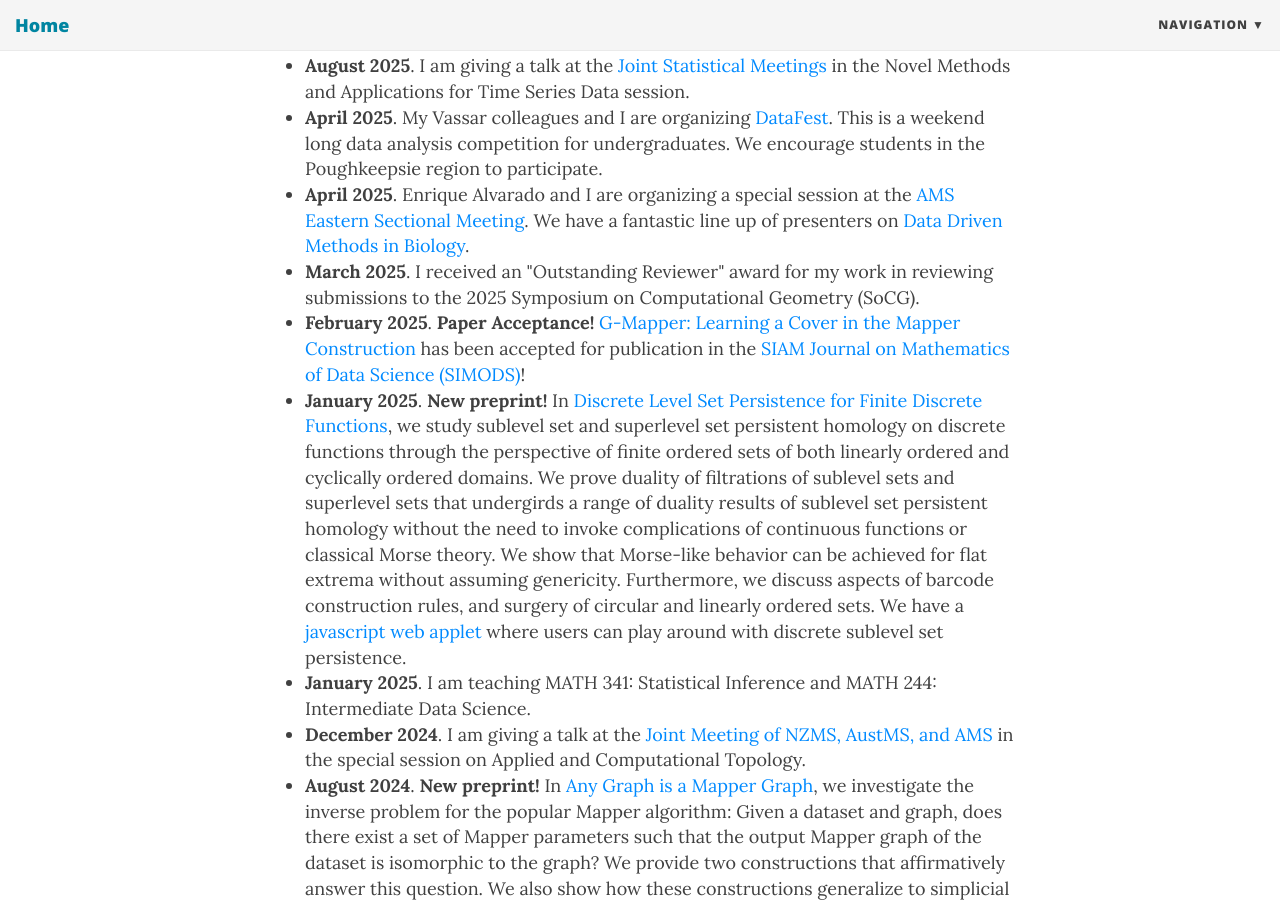
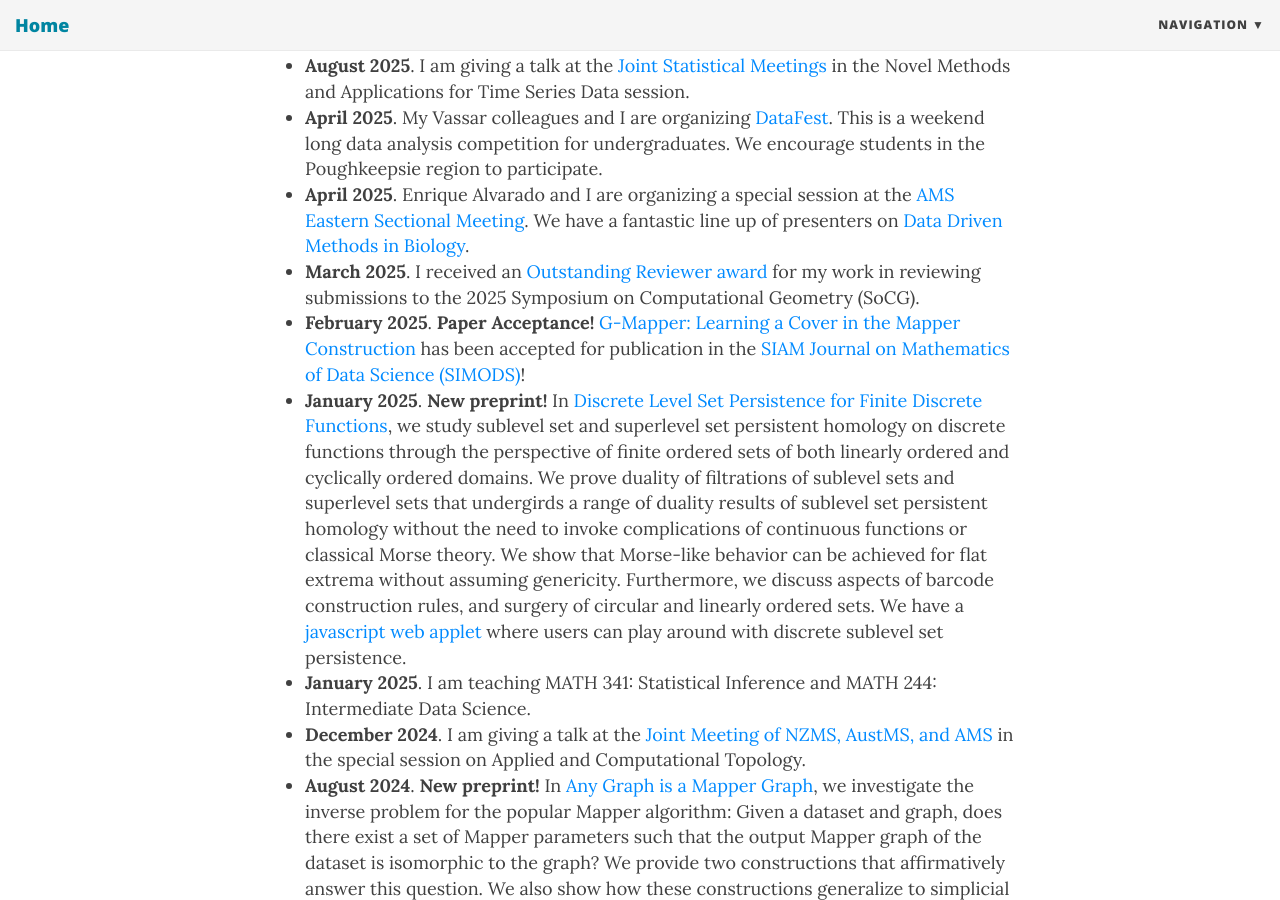
Before and after one commit to robinbelton/robinbelton.github.io, a Jekyll site: the page built from index.html, in a window 1280 px wide and 900 px high, scrolled down 820 px. Built offline with Jekyll 4.4.1, drawn with Linux system fonts in a browser that asks for light colours; nearby versions of some CDN libraries; the list of posts is cut into pages by our own code.

Commit message:
Update homepage

```diff
--- a/index.html
+++ b/index.html
@@ -21,7 +21,7 @@ Hello! I am an Assistant Professor in the Department of Mathematics and Statisti
     <li><b>August 2025</b>. I am giving a talk at the <a href = "https://ww2.amstat.org/meetings/jsm/2025/">Joint Statistical Meetings</a> in the Novel Methods and Applications for Time Series Data session.</li>
     <li><b>April 2025</b>. My Vassar colleagues and I are organizing <a href= "https://pages.vassar.edu/datafest/">DataFest</a>. This is a weekend long data analysis competition for undergraduates. We encourage students in the Poughkeepsie region to participate.</li>
     <li><b>April 2025</b>. Enrique Alvarado and I are organizing a special session at the <a href = "https://www.ams.org/meetings/sectional/2320_program.html">AMS Eastern Sectional Meeting</a>. We have a fantastic line up of presenters on <a href = "https://www.ams.org/meetings/sectional/2320_program_ss9.html#title">Data Driven Methods in Biology</a>.</li>
-    <li><b>March 2025</b>. I received an "Outstanding Reviewer" award for my work in reviewing submissions to the 2025 Symposium on Computational Geometry (SoCG).</li>
+    <li><b>March 2025</b>. I received an <a href = "https://socg25.github.io/awards.html">Outstanding Reviewer award</a> for my work in reviewing submissions to the 2025 Symposium on Computational Geometry (SoCG).</li>
     <li><b>February 2025</b>. <b>Paper Acceptance!</b> <a href="https://arxiv.org/abs/2309.06634">G-Mapper: Learning a Cover in the Mapper Construction</a> has been accepted for publication in the <a href="https://www.siam.org/publications/siam-journals/siam-journal-on-mathematics-of-data-science/">SIAM Journal on Mathematics of Data Science (SIMODS)</a>!</li>
     <li><b>January 2025</b>. <b>New preprint!</b> In <a href="https://arxiv.org/pdf/2501.17794">Discrete Level Set Persistence for Finite Discrete Functions</a>, we study sublevel set and superlevel set persistent homology on discrete functions through the perspective of finite ordered sets of both linearly ordered and cyclically ordered domains. We prove duality of filtrations of sublevel sets and superlevel sets that undergirds a range of duality results of sublevel set persistent homology without the need to invoke complications of continuous functions or classical Morse theory. We show that Morse-like behavior can be achieved for flat extrema without assuming genericity. Furthermore, we discuss aspects of barcode construction rules, and surgery of circular and linearly ordered sets. We have a <a href="https://gessl.github.io/DiscreteLevelSetPersistenceDemo/">javascript web applet</a> where users can play around with discrete sublevel set persistence.</li>
     <li><b>January 2025</b>. I am teaching MATH 341: Statistical Inference and MATH 244: Intermediate Data Science.</li>
```
